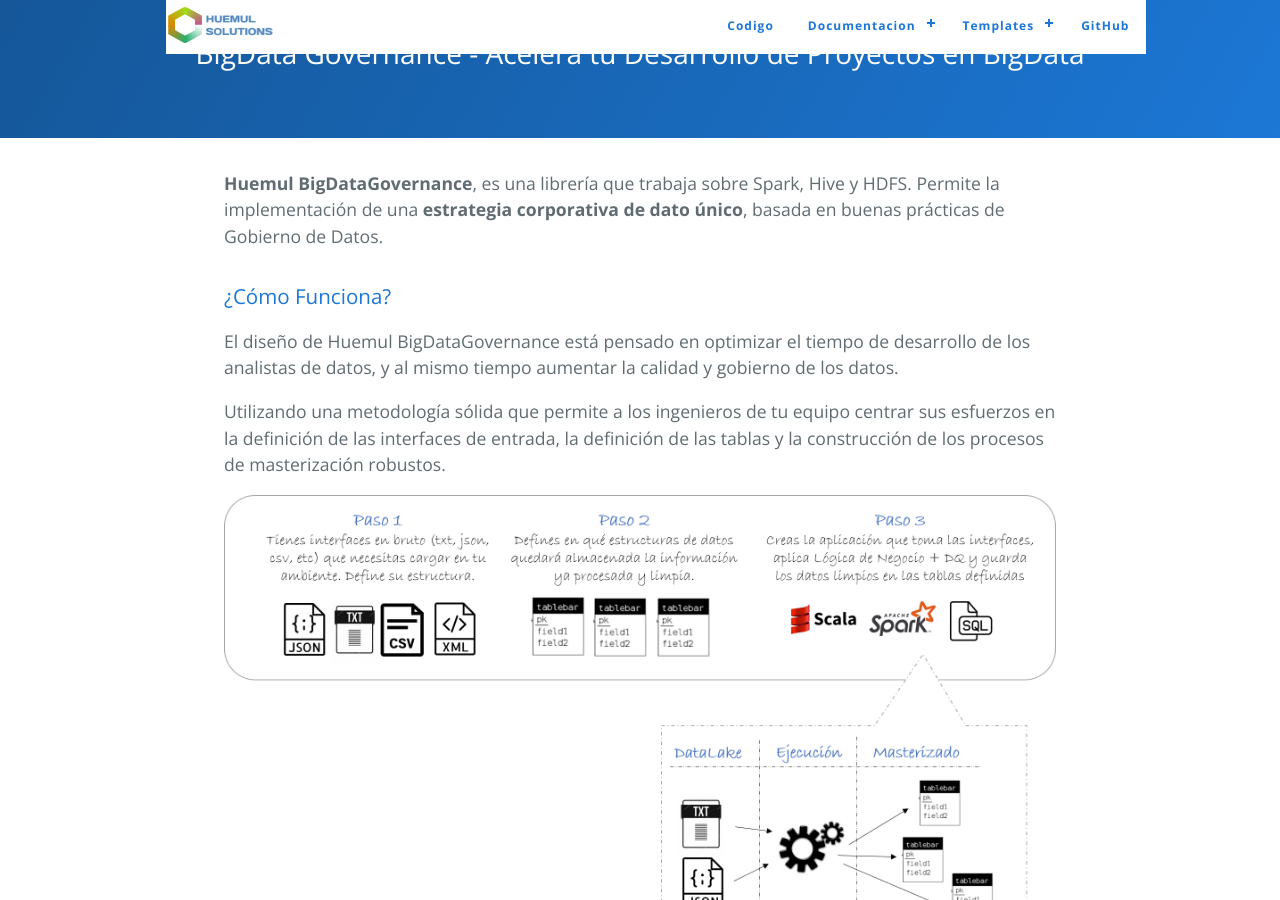
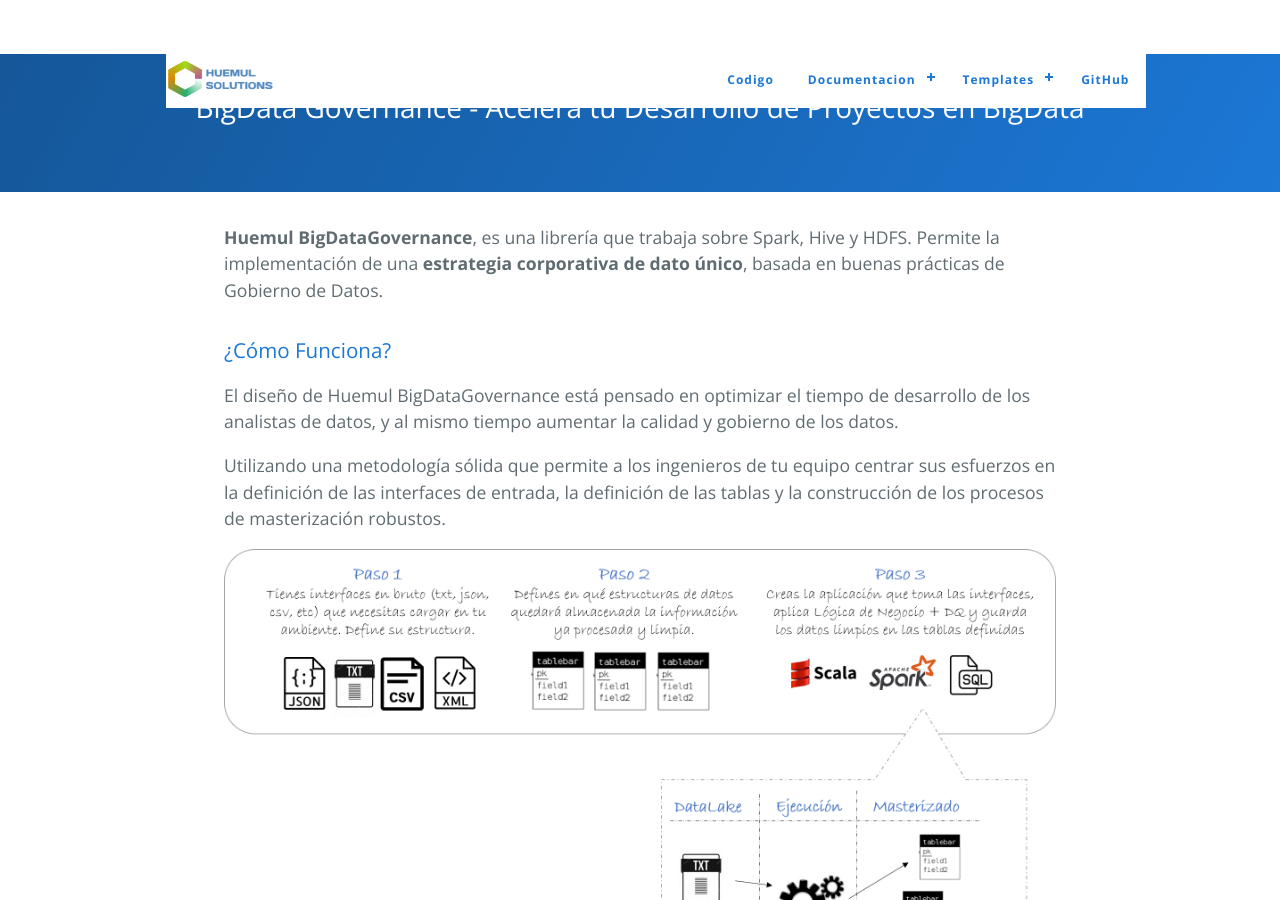
Before and after one commit to Blashhm/blashhm.github.io, a Jekyll site: the page built from index.md, in a window 1280 px wide and 900 px high. Built offline with Jekyll 4.4.1, drawn with Linux system fonts in a browser that asks for light colours.

Commit message:
Update default.html

```diff
--- a/_layouts/default.html
+++ b/_layouts/default.html
@@ -71,7 +71,7 @@
         {% endif %}
       -->
     </header>
-    <div class="page-header">
+    <div class="page-header" style="margin-top:54px;">
       <h2 class="project-tagline" style="font-size: 28px">{{ site.description | default: site.github.project_tagline }}</h2>
     </div>
     <main id="content" class="main-content" role="main">
```
